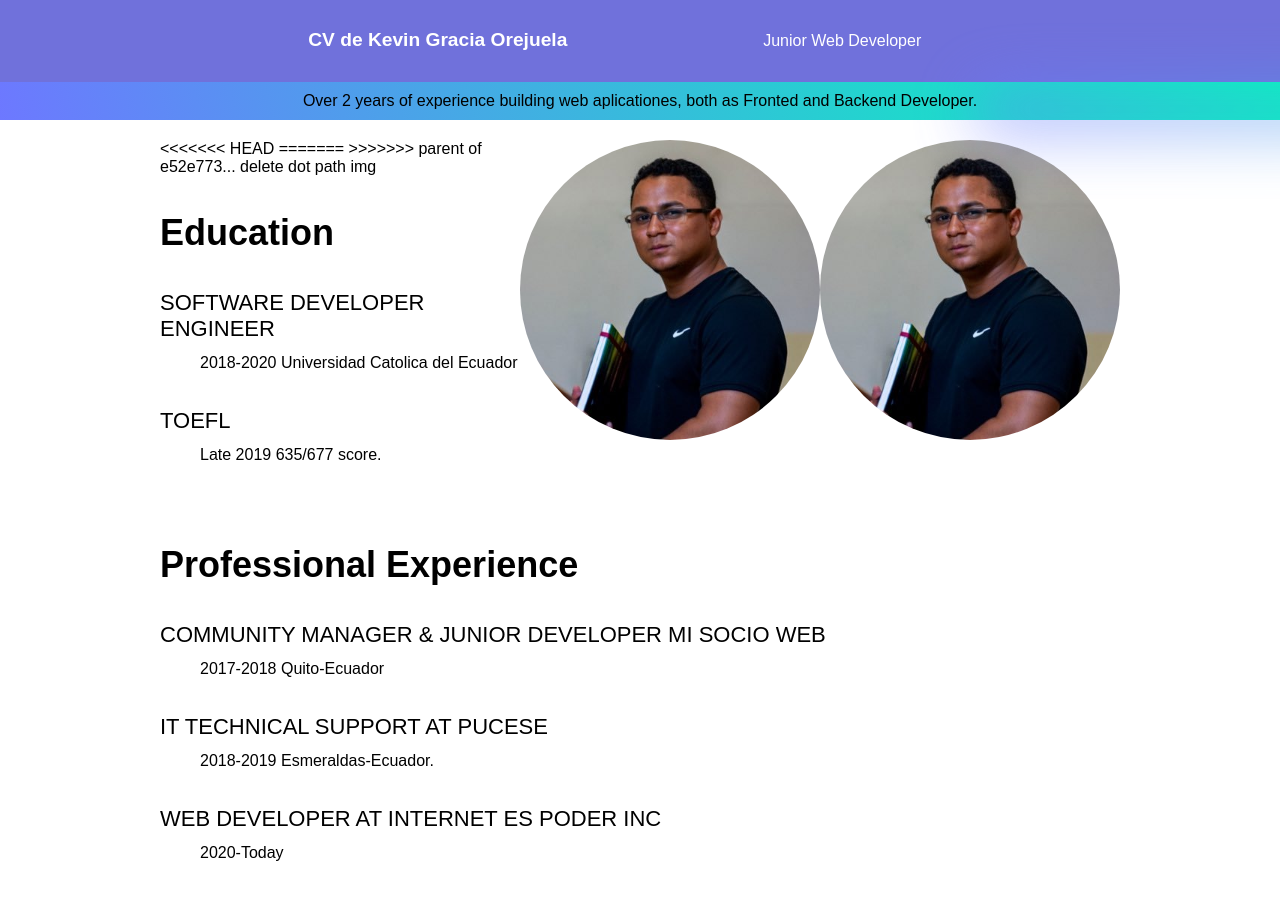
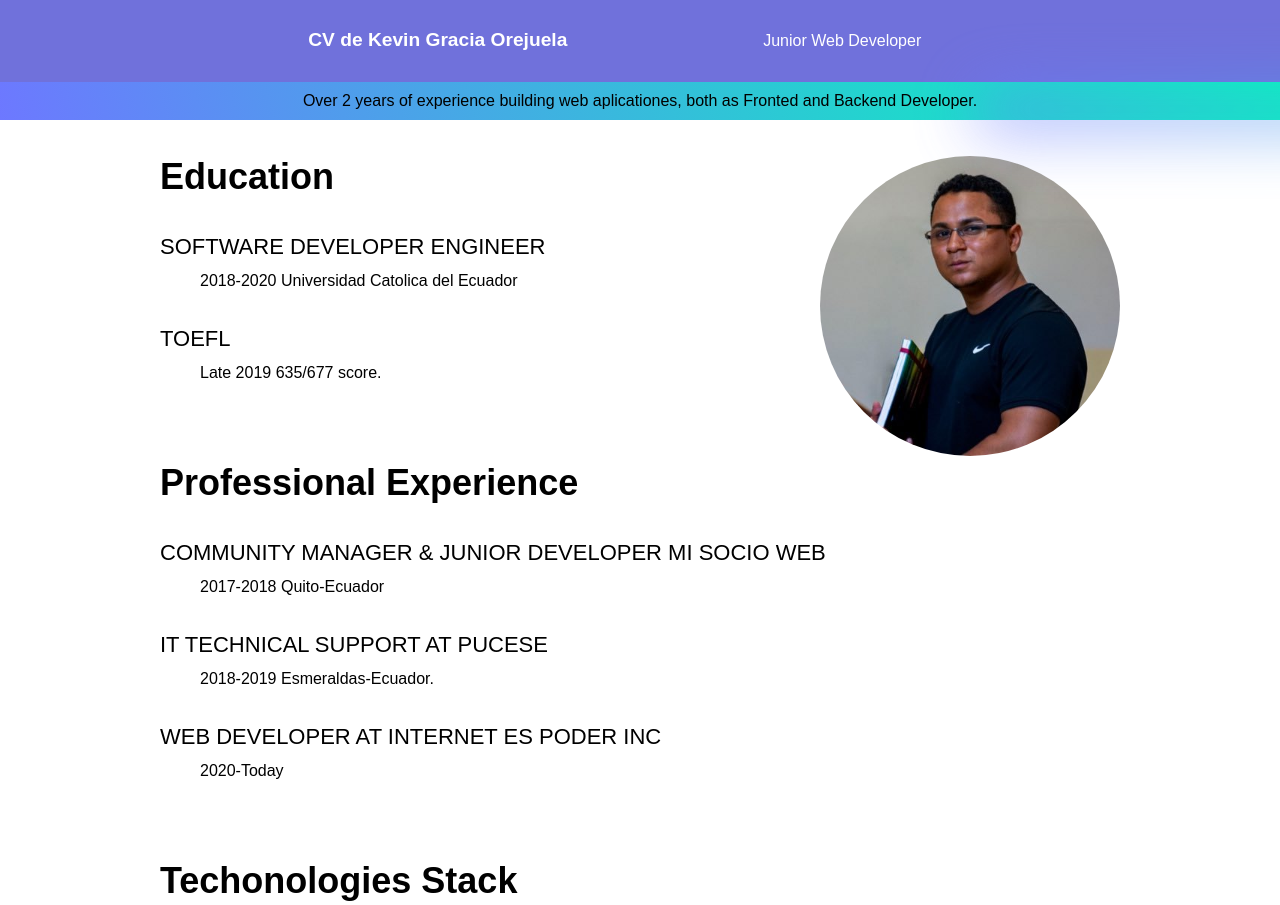
Before and after one commit to kevingo710/cvkevingo, a plain HTML site: page index.html in a window 1280 px wide. Shown: the top 905 px of the page. Drawn offline with Linux system fonts and the light colour scheme.

Commit message:
comment delete commint

```diff
--- a/index.html
+++ b/index.html
@@ -17,11 +17,7 @@
     <section>
         <div style="width: 960px;margin-left: auto;margin-right: auto;margin-top: 20px;">
             <div>
-<<<<<<< HEAD
-                <img class="imgperf" src="/img/Kevingo.Jpg" alt="">
-=======
                 <img class="imgperf" src="./img/kevingo.Jpg" alt="imgperf">
->>>>>>> parent of e52e773... delete dot path img
                 <h3 style="font-size: 36px; font-weight: 700;">Education</h3>
                 <div>
                     <dl>
```
